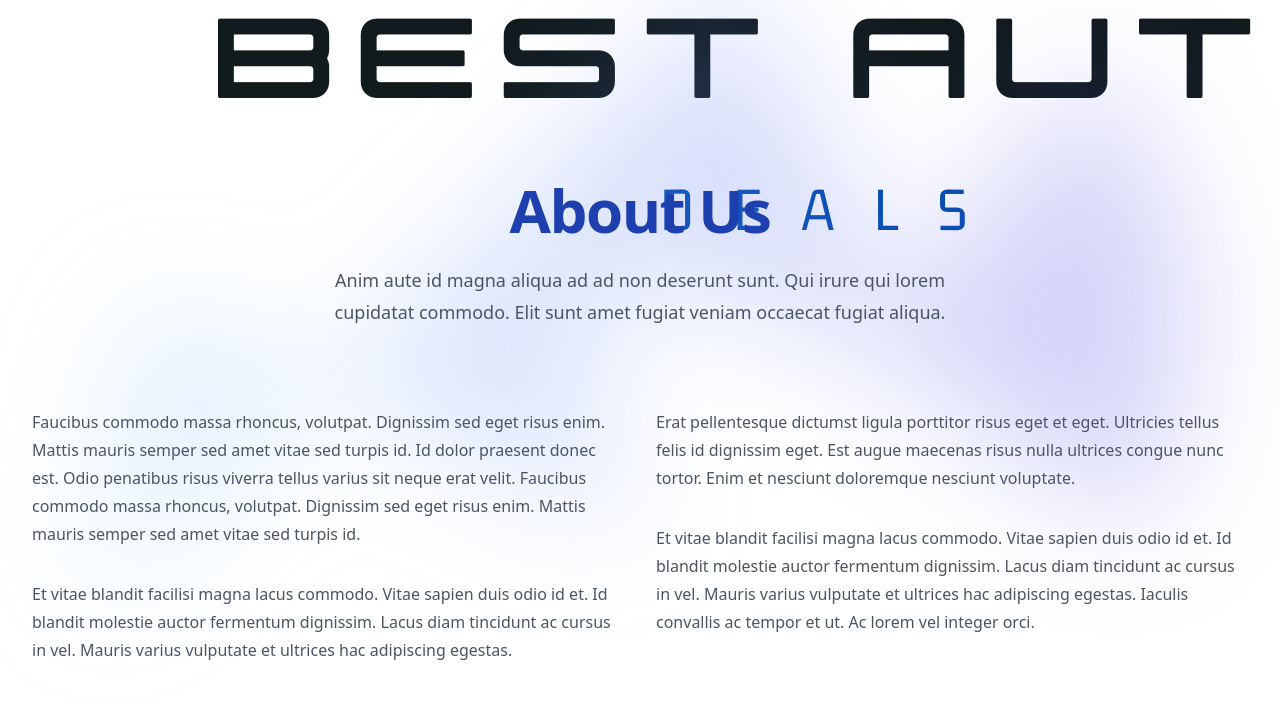
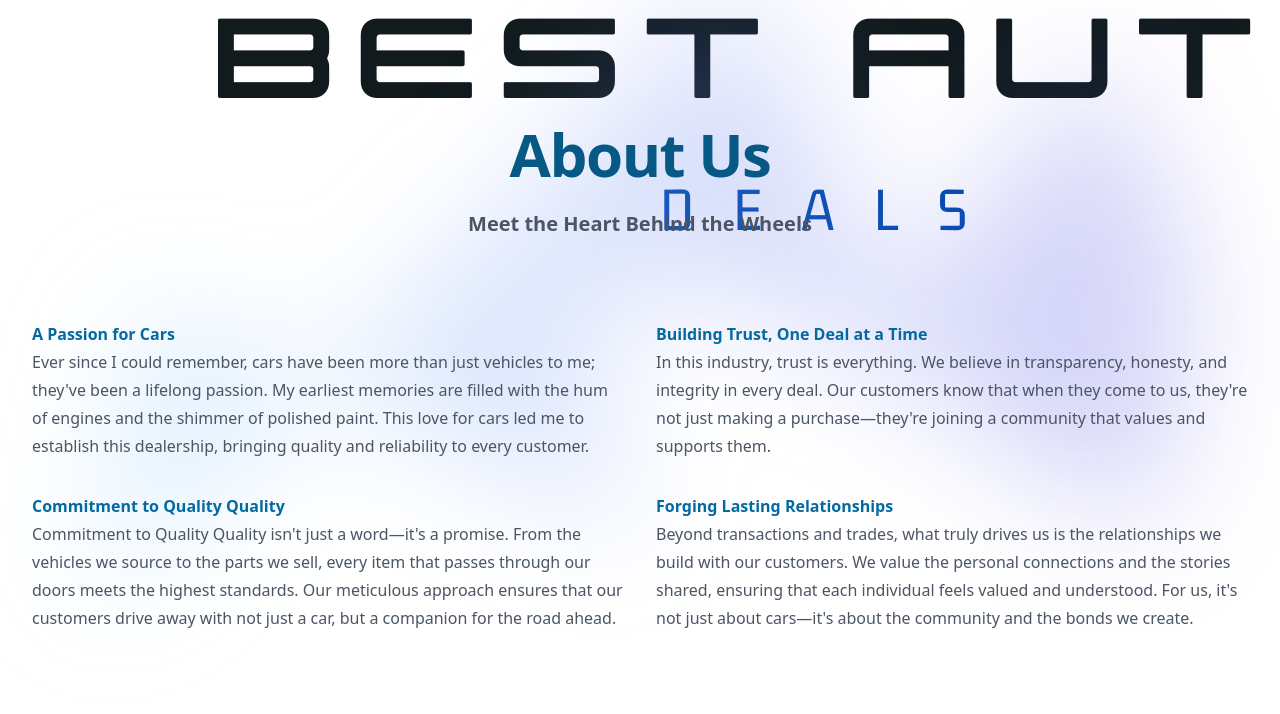
Before and after one commit to Sergemoraru/best-auto-main, a Next.js app: page /aboutus in a window 1280 px wide. Shown: the part 140-854 px from the top of the page. Built offline with nearby package versions, Linux system fonts and the light colour scheme.

Commit message:
Created about us page

```diff
--- a/package.json
+++ b/package.json
@@ -9,6 +9,7 @@
     "lint": "next lint"
   },
   "dependencies": {
+    "@clerk/nextjs": "^4.26.1",
     "@emotion/react": "^11.11.1",
     "@emotion/styled": "^11.11.0",
     "@headlessui/react": "^1.7.15",
--- a/src/pages/aboutus.tsx
+++ b/src/pages/aboutus.tsx
@@ -1,3 +1,4 @@
+/* eslint-disable react/no-unescaped-entities */
 /* eslint-disable @next/next/no-img-element */
 import { useState } from "react";
 import {
@@ -10,6 +11,8 @@ import {
 } from "@heroicons/react/20/solid";
 import Footer from "../app/components/footer";
 import Navbar from "../app/components/navbar";
+import aboutus1 from "/public/images/aboutus1.png";
+import Image from "next/image";
 
 const values = [
   {
@@ -74,16 +77,14 @@ export default function About() {
         </div>
 
         {/* Header section */}
-        <div className="px-6 pt-14 lg:px-8">
+        <div className="px-6 lg:px-8">
           <div className="mx-auto max-w-2xl pt-24 text-center sm:pt-40">
-            <h2 className="text-4xl font-bold tracking-tight text-blue-800 sm:text-6xl">
+            <h2 className="text-4xl font-bold tracking-tight text-sky-800 sm:text-6xl">
               About Us
             </h2>
-            <p className="mt-6 text-lg leading-8 text-gray-600">
-              Anim aute id magna aliqua ad ad non deserunt sunt. Qui irure qui
-              lorem cupidatat commodo. Elit sunt amet fugiat veniam occaecat
-              fugiat aliqua.
-            </p>
+            <h3 className="mt-6 text-xl leading-8 text-gray-600 font-semibold">
+              Meet the Heart Behind the Wheels
+            </h3>
           </div>
         </div>
 
@@ -93,33 +94,53 @@ export default function About() {
             <div className="grid max-w-xl grid-cols-1 gap-8 text-base leading-7 text-gray-600 lg:max-w-none lg:grid-cols-2">
               <div>
                 <p>
-                  Faucibus commodo massa rhoncus, volutpat. Dignissim sed eget
-                  risus enim. Mattis mauris semper sed amet vitae sed turpis id.
-                  Id dolor praesent donec est. Odio penatibus risus viverra
-                  tellus varius sit neque erat velit. Faucibus commodo massa
-                  rhoncus, volutpat. Dignissim sed eget risus enim. Mattis
-                  mauris semper sed amet vitae sed turpis id.
+                  <span className="font-bold text-sky-700">
+                    A Passion for Cars
+                  </span>
+                  <br />
+                  Ever since I could remember, cars have been more than just
+                  vehicles to me; they've been a lifelong passion. My earliest
+                  memories are filled with the hum of engines and the shimmer of
+                  polished paint. This love for cars led me to establish this
+                  dealership, bringing quality and reliability to every
+                  customer.
                 </p>
                 <p className="mt-8">
-                  Et vitae blandit facilisi magna lacus commodo. Vitae sapien
-                  duis odio id et. Id blandit molestie auctor fermentum
-                  dignissim. Lacus diam tincidunt ac cursus in vel. Mauris
-                  varius vulputate et ultrices hac adipiscing egestas.
+                  <span className="font-bold text-sky-700">
+                    Commitment to Quality Quality
+                  </span>
+                  <br />
+                  Commitment to Quality Quality isn't just a word—it's a
+                  promise. From the vehicles we source to the parts we sell,
+                  every item that passes through our doors meets the highest
+                  standards. Our meticulous approach ensures that our customers
+                  drive away with not just a car, but a companion for the road
+                  ahead.
                 </p>
               </div>
               <div>
                 <p>
-                  Erat pellentesque dictumst ligula porttitor risus eget et
-                  eget. Ultricies tellus felis id dignissim eget. Est augue
-                  maecenas risus nulla ultrices congue nunc tortor. Enim et
-                  nesciunt doloremque nesciunt voluptate.
+                  <span className="font-bold text-sky-700">
+                    Building Trust, One Deal at a Time
+                  </span>
+                  <br />
+                  In this industry, trust is everything. We believe in
+                  transparency, honesty, and integrity in every deal. Our
+                  customers know that when they come to us, they're not just
+                  making a purchase—they're joining a community that values and
+                  supports them.
                 </p>
                 <p className="mt-8">
-                  Et vitae blandit facilisi magna lacus commodo. Vitae sapien
-                  duis odio id et. Id blandit molestie auctor fermentum
-                  dignissim. Lacus diam tincidunt ac cursus in vel. Mauris
-                  varius vulputate et ultrices hac adipiscing egestas. Iaculis
-                  convallis ac tempor et ut. Ac lorem vel integer orci.
+                  <span className="font-bold text-sky-700">
+                    Forging Lasting Relationships
+                  </span>
+                  <br />
+                  Beyond transactions and trades, what truly drives us is the
+                  relationships we build with our customers. We value the
+                  personal connections and the stories shared, ensuring that
+                  each individual feels valued and understood. For us, it's not
+                  just about cars—it's about the community and the bonds we
+                  create.
                 </p>
               </div>
             </div>
@@ -129,10 +150,13 @@ export default function About() {
 
         {/* Image section */}
         <div className="mt-32 sm:mt-40 xl:mx-auto xl:max-w-7xl xl:px-8">
-          <img
-            src="https://images.unsplash.com/photo-1521737852567-6949f3f9f2b5?ixlib=rb-4.0.3&ixid=MnwxMjA3fDB8MHxwaG90by1wYWdlfHx8fGVufDB8fHx8&auto=format&fit=crop&w=2894&q=80"
-            alt=""
-            className="aspect-[9/4] w-full object-cover xl:rounded-3xl"
+          <Image
+            src={aboutus1}
+            alt="About us image"
+            className="aspect-[9/4] px-40 w-full h-auto xl:rounded-3xl"
+            placeholder="blur"
+            height={1200}
+            width={800}
           />
         </div>
 
```
Also changed, not shown: public/images/aboutus1.png (added), 1 other file (tests, documents, lock files or other folders).
